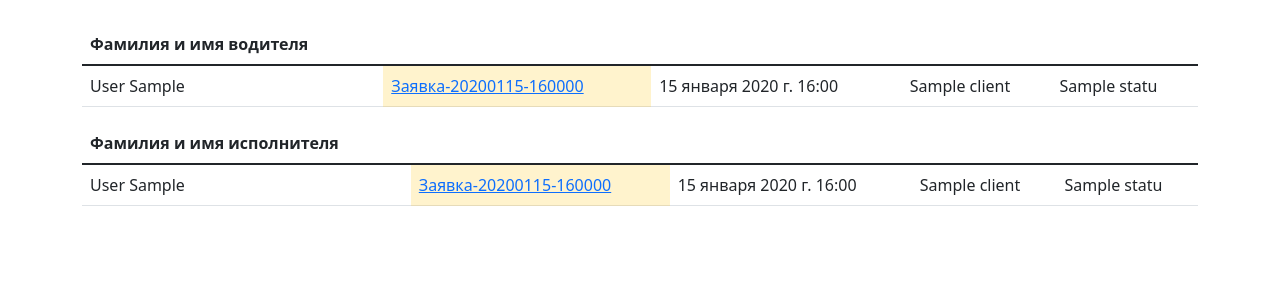
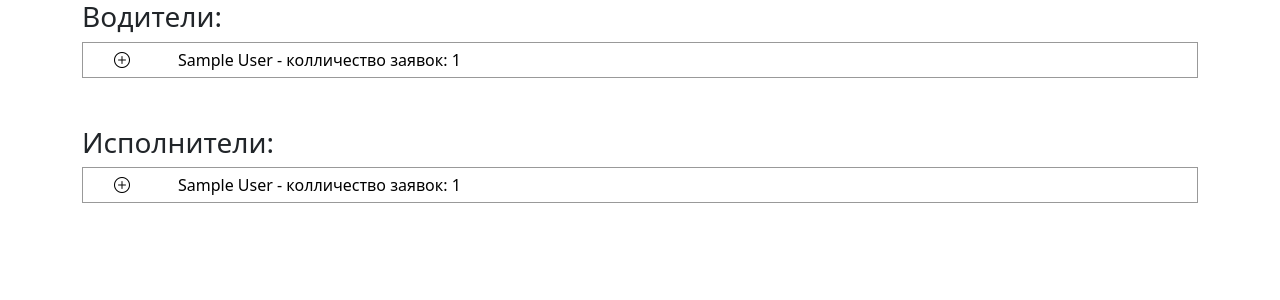
Before and after one commit to python9students/ESDP-Project-Service-Desk, a Django app: template source/ticket/templates/for_chief/chief_info_list_view.html in a window 1280 px wide. Shown: the top 300 px of the page. Run offline with Django 4.2, Linux system fonts and the light colour scheme; tables that the repository leaves empty hold one stand-in row (values such as "Sample post"); the template is opened without the code that fills it: values that come from a table or form of the project are taken from there, most other values are stand-ins (such as "Sample title", 1, 10 or a date in 2020); parts of the project's set-up code (start-up, migrations or seed data) failed here and were passed over; some libraries are stand-ins or nearby versions.

Commit message:
#88 Реализован частичный вывод Исполнителя и Водителя на странице Инфо для начальника

```diff
--- a/requirements.txt
+++ b/requirements.txt
@@ -6,4 +6,4 @@ selenium==4.1.5
 behave==1.2.6
 behave-django==1.4.0
 django-filter==21.1
-pytz==2022.1
+pytz~=2022.1
--- a/source/ticket/templates/for_chief/chief_info_list_view.html
+++ b/source/ticket/templates/for_chief/chief_info_list_view.html
@@ -1,57 +1,125 @@
 {% extends 'base.html' %}
-{% block title %}Заявки{% endblock %}
+{% load static %}
+{% load mptt_tags %}
+{% block title %}Заявка{% endblock %}
 {% block content %}
-    <br>
-
-    {% if object_list %}
+    <div>
+        <h3>Водители:</h3>
+        {% for ticket in tickets %}
+            <div class="row jus-content-between">
+                <div class="col-12">
+                    <ul class="list-group">
+                        <nav id="nav">
+                            <ul class="ul-list">
+                                <li>
+                                        <a href="#"><i
+                                                class="bi bi-plus-circle pe-5 ps-3"></i>{{ ticket.driver.first_name }} {{ ticket.driver.last_name }}
+                                            - колличество заявок: {{ tickets.count }}
+                                        </a>
+                                    <ul>
                                         <table class="table table-hover">
                                             <thead>
                                             <tr>
-                <th scope="col">Фамилия и имя водителя</th>
+                                                <th scope="col">Заявка</th>
+                                                <th scope="col">Дата получения</th>
+                                                <th scope="col">Клиент</th>
+                                                <th scope="col">Объект</th>
+                                                <th scope="col">Статус</th>
                                             </tr>
                                             </thead>
                                             <tbody>
-            {% for ticket in tickets %}
+                                            {% for ticket in tickets|dictsort:"id" reversed %}
                                                 <tr>
-                    <td>{{ ticket.driver.last_name }} {{ ticket.driver.first_name }}</td>
                                                     <td class="{% if ticket.priority|capfirst == 'Высокий' %}
                 table-danger
                 {% else %}
                 table-warning
                 {% endif %}"><a href="{% url 'ticket:ticket_detail' ticket.pk %}">
-                        Заявка-{{ ticket.created_at|date:"Ymd-His"}}</a></td>
+                                                        Заявка-{{ ticket.received_at|date:"Ymd-His"}}</a></td>
                                                     <td>{{ ticket.received_at }}</td>
                                                     <td>{{ ticket.client }}</td>
+                                                    <td>{{ ticket.service_object }}</td>
                                                     <td>{{ ticket.status }}</td>
                                                 </tr>
                                             {% endfor %}
                                             </tbody>
                                         </table>
-
+                                        <li>
+                                            {{ node.name }}
+                                            {% if not node.is_leaf_node %}
+                                                <ul class="children">
+                                                    {{ children }}
+                                                </ul>
+                                                </li>
+                                                </ul>
+                                                </li>
+                                                </ul>
+                                            {% endif %}
+                        </nav>
+                    </ul>
+                </div>
+            </div>
+        {% endfor %}
+    </div>
+    <br><br>
+    <div>
+        <h3>Исполнители:</h3>
+        {% for ticket in tickets %}
+            <div class="row jus-content-between">
+                <div class="col-12">
+                    <ul class="list-group">
+                        <nav id="nav">
+                            <ul class="ul-list">
+                                <li>
+                                        <a href="#"><i
+                                                class="bi bi-plus-circle pe-5 ps-3"></i>{{ ticket.executor.first_name }} {{ ticket.executor.last_name }}
+                                            - колличество заявок: {{ tickets.count }}
+                                        </a>
+                                        <ul>
                                             <table class="table table-hover">
                                                 <thead>
                                                 <tr>
-                <th scope="col">Фамилия и имя исполнителя</th>
+                                                    <th scope="col">Заявка</th>
+                                                    <th scope="col">Дата получения</th>
+                                                    <th scope="col">Клиент</th>
+                                                    <th scope="col">Объект</th>
+                                                    <th scope="col">Статус</th>
                                                 </tr>
                                                 </thead>
                                                 <tbody>
-            {% for ticket in tickets %}
+                                                {% for ticket in tickets|dictsort:"id" reversed %}
                                                     <tr>
-                        <td>{{ ticket.executor.last_name }} {{ ticket.executor.first_name }}</td>
                                                         <td class="{% if ticket.priority|capfirst == 'Высокий' %}
                 table-danger
                 {% else %}
                 table-warning
                 {% endif %}"><a href="{% url 'ticket:ticket_detail' ticket.pk %}">
-                        Заявка-{{ ticket.created_at|date:"Ymd-His"}}</a></td>
+                                                            Заявка-{{ ticket.received_at|date:"Ymd-His"}}</a></td>
                                                         <td>{{ ticket.received_at }}</td>
                                                         <td>{{ ticket.client }}</td>
+                                                        <td>{{ ticket.service_object }}</td>
                                                         <td>{{ ticket.status }}</td>
                                                     </tr>
                                                 {% endfor %}
                                                 </tbody>
                                             </table>
-    {% else %}
-        <h2>Заявок пока нет...</h2>
+                                            <li>
+                                                {{ node.name }}
+                                                {% if not node.is_leaf_node %}
+                                                    <ul class="children">
+                                                        {{ children }}
+                                                    </ul>
                                                 {% endif %}
+                                            </li>
+                                        </ul>
+                                        </li>
+                            </ul>
+                        </nav>
+                    </ul>
+                </div>
+            </div>
+        {% endfor %}
+    </div>
+    <br>
+    <script type="text/javascript" src="{% static 'js/works_and_problems.js' %}"></script>
 {% endblock %}
```
Also changed, not shown: source/ticket/views/ticket.py (+11 -2 lines). Lines whose indentation alone changed are shown as unchanged.
